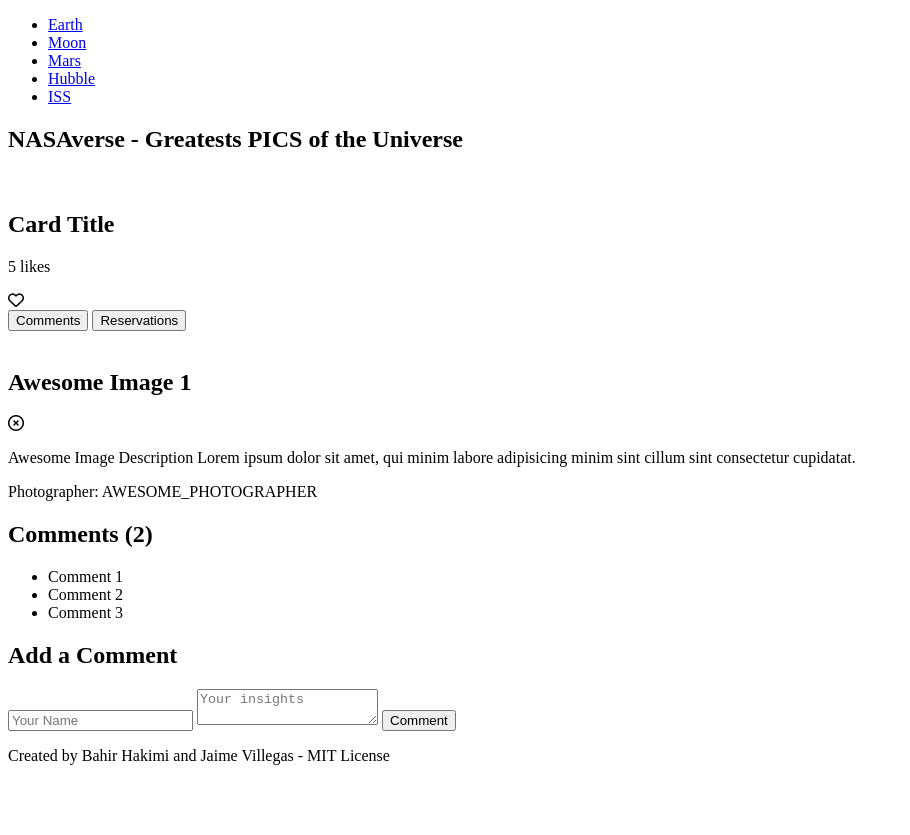
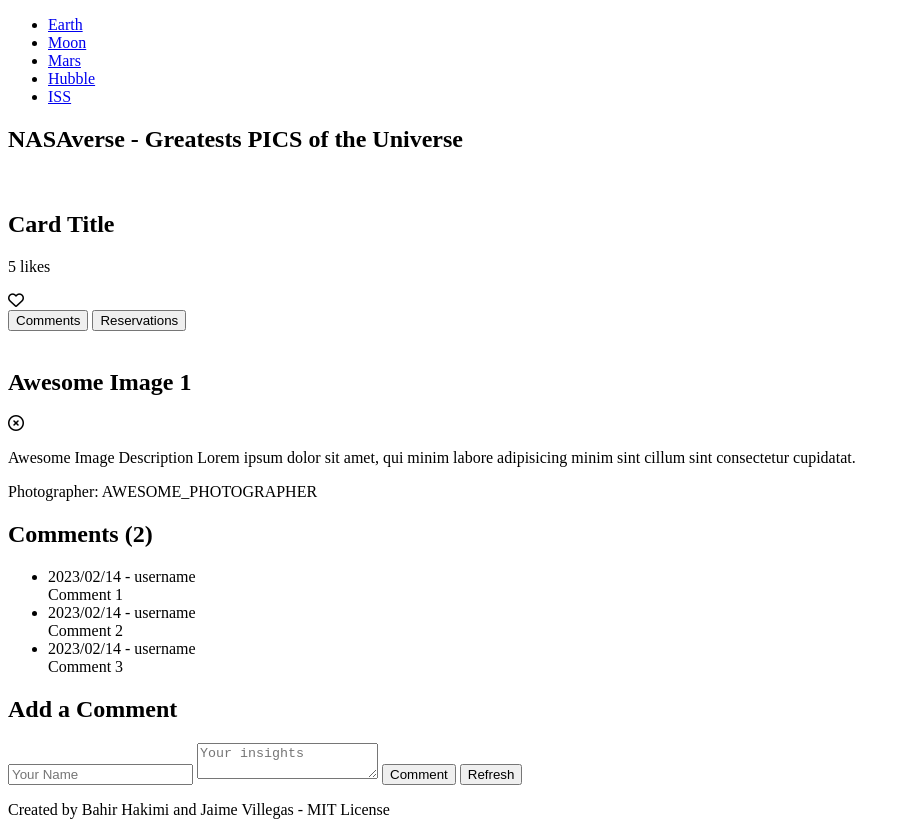
Before and after one commit to jaimevillegas/Module-2-Capstone-Project, a website: page src/index.html in a window 1280 px wide. Shown: the whole page, without its empty margins (0-910 px from the left). Before the commit the page ends 800 px from the top, so only its background shows below. Drawn offline with Linux system fonts and the light colour scheme.

Commit message:
Work on getting comments from API

```diff
--- a/src/index.html
+++ b/src/index.html
@@ -44,18 +44,26 @@
       <p id='image-description'>Awesome Image Description Lorem ipsum dolor sit amet, qui minim labore adipisicing minim
         sint cillum sint consectetur cupidatat.</p>
       <p>Photographer: <span id='photographer'>AWESOME_PHOTOGRAPHER</span></p>
-      <h2>Comments <span id='comments-number'>(2)</span></h2>
+      <h2 class='comments-title'>Comments <span id='comments-number'>(2)</span></h2>
       <div class="comments-wrapper">
         <ul class='comment-list'>
-          <li>Comment 1</li>
-          <li>Comment 2</li>
-          <li>Comment 3</li>
+          <!-- THIS SECTION WILL BE FILLED AUTOMATICALLY BY JS -->
+          <li><span id='comment-date'>2023/02/14</span> - <span id="comment-user">username</span>
+            <div id="comment-content">Comment 1</div>
+          </li>
+          <li><span id='comment-date'>2023/02/14</span> - <span id="comment-user">username</span>
+            <div id="comment-content">Comment 2</div>
+          </li>
+          <li><span id='comment-date'>2023/02/14</span> - <span id="comment-user">username</span>
+            <div id="comment-content">Comment 3</div>
+          </li>
         </ul>
         <form action="">
           <h2>Add a Comment</h2>
           <input type="text" placeholder='Your Name'>
           <textarea placeholder='Your insights'></textarea>
           <button>Comment</button>
+          <button id='refresh'>Refresh</button>
         </form>
       </div>
     </section>
--- a/src/involvementAPI.js
+++ b/src/involvementAPI.js
@@ -6,12 +6,9 @@
 const retreiveData = async () => {
   const response = await fetch(`${url}apps/${appID}/comments?item_id=${itemID}`);
   const data = await response.json();
-
   return data;
 };
 
-console.log(retreiveData());
-
-export default {
+export {
   retreiveData
 }
--- a/src/style.css
+++ b/src/style.css
@@ -96,8 +96,10 @@
 }
 
 .popup-comments {
+  /* display:none; */
+  display: block;
   z-index: 1;
-  border: 1px solid green;
+  border-radius: 8px;
   background-color: white;
   position: absolute;
   top: 0;
@@ -107,6 +109,7 @@
   height: 80vh;
   color: black;
   padding: 40px;
+  overflow-y: scroll;
 }
 
 .popup-comments .fa-circle-xmark {
@@ -129,7 +132,6 @@
 .popup-comments img {
   display: block;
   height: 300px;
-  border: 1px solid red;
 }
 
 .popup-comments p {
@@ -139,17 +141,20 @@
   text-align: center;
 }
 
+.comments-title {
+  margin-top: 50px;
+}
+
 .comments-wrapper {
   display: flex;
   justify-content: space-between;
   width: 90%;
-  border: 1px solid red;
   margin: 0 auto;
   padding: 20px;
 }
 
 .comment-list {
-  border: 1px solid red;
+  width: 40%;
   padding: 20px;
 }
 
@@ -158,7 +163,41 @@
   padding: 10px;
 }
 
+#comment-content {
+  margin-top: 10px;
+  margin-bottom: 20px;
+}
+
 form {
+  width: 40%;
   display: flex;
   flex-direction: column;
 }
+
+form input {
+  border: 1px solid black;
+  border-radius: 4px;
+  font-size: 1rem;
+  padding: 10px;
+  font-family: 'Aqua', sans-serif;
+}
+
+form textarea {
+  margin-top: 15px;
+  height: 80px;
+  border: 1px solid black;
+  border-radius: 4px;
+  font-size: 1rem;
+  padding: 10px;
+  font-family: 'Aqua', sans-serif;
+}
+
+form button {
+  padding: 15px;
+  width: 40%;
+  margin: auto;
+  margin-top: 15px;
+  font-family: 'Aqua', sans-serif;
+  font-size: 1rem;
+  font-weight: bold;
+}
```
Also changed, not shown: src/index.js (+8 -2 lines), src/showComments.js (added, +17 -0 lines).
